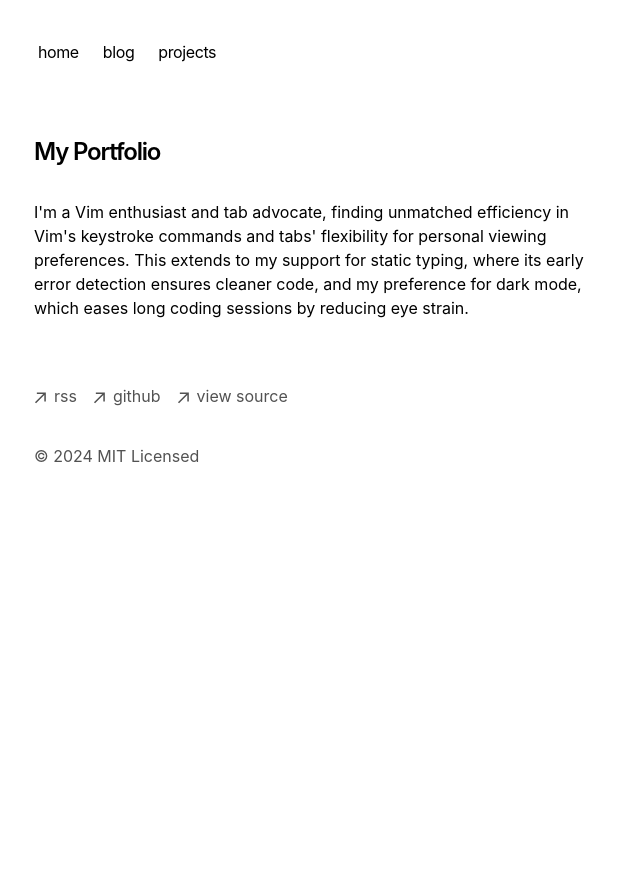
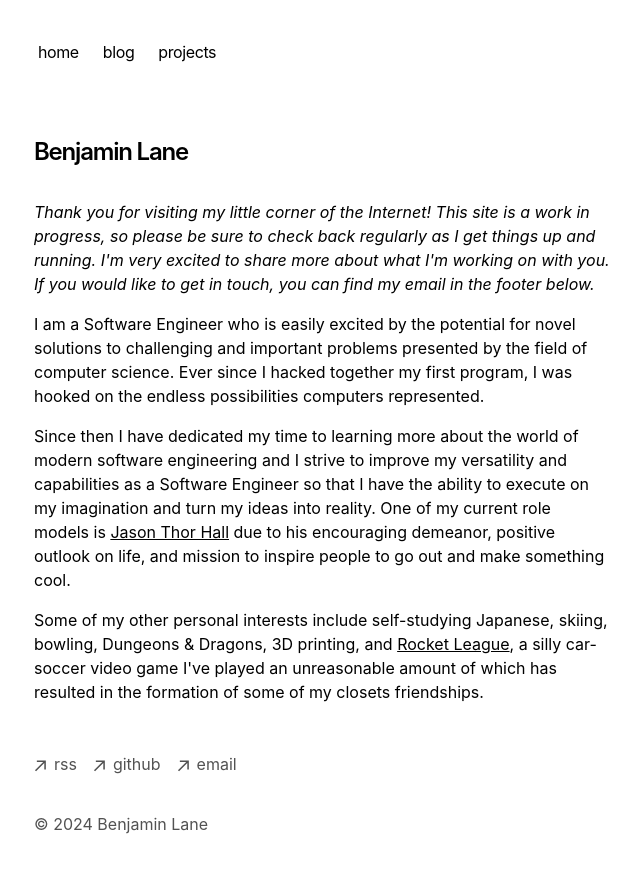
Before and after one commit to smcfizz/benlane.dev, a Next.js app: page / in a window 1280 px wide. Shown: the top 872 px of the page, without its empty margins (318-958 px from the left). Before the commit the page ends 800 px from the top, so only its background shows below. Built offline with nearby package versions, Linux system fonts and the light colour scheme.

Commit message:
Personalize site content

```diff
--- a/app/blog/page.tsx
+++ b/app/blog/page.tsx
@@ -1,4 +1,5 @@
 import { BlogPosts } from 'app/components/posts'
+import {getBlogPosts} from "./utils";
 
 export const metadata = {
   title: 'Blog',
@@ -6,10 +7,11 @@ export const metadata = {
 }
 
 export default function Page() {
+  const blogCount = getBlogPosts().length
   return (
     <section>
       <h1 className="font-semibold text-2xl mb-8 tracking-tighter">My Blog</h1>
-      <BlogPosts />
+      {blogCount > 0 ? <BlogPosts/> : <p className="mb-4">There's nothing here yet.</p>}
     </section>
   )
 }
--- a/app/components/footer.tsx
+++ b/app/components/footer.tsx
@@ -35,7 +35,7 @@ export default function Footer() {
             className="flex items-center transition-all hover:text-neutral-800 dark:hover:text-neutral-100"
             rel="noopener noreferrer"
             target="_blank"
-            href="https://github.com/vercel/next.js"
+            href="https://github.com/smcfizz"
           >
             <ArrowIcon />
             <p className="ml-2 h-7">github</p>
@@ -46,15 +46,15 @@ export default function Footer() {
             className="flex items-center transition-all hover:text-neutral-800 dark:hover:text-neutral-100"
             rel="noopener noreferrer"
             target="_blank"
-            href="https://vercel.com/templates/next.js/portfolio-starter-kit"
+            href="mailto:ben@benlane.dev"
           >
             <ArrowIcon />
-            <p className="ml-2 h-7">view source</p>
+            <p className="ml-2 h-7">email</p>
           </a>
         </li>
       </ul>
       <p className="mt-8 text-neutral-600 dark:text-neutral-300">
-        © {new Date().getFullYear()} MIT Licensed
+        © {new Date().getFullYear()} Benjamin Lane
       </p>
     </footer>
   )
--- a/app/global.css
+++ b/app/global.css
@@ -1,7 +1,7 @@
 @import 'tailwindcss';
 
 ::selection {
-  background-color: #47a3f3;
+  background-color: rgb(108, 71, 243);
   color: #fefefe;
 }
 
--- a/app/layout.tsx
+++ b/app/layout.tsx
@@ -11,15 +11,15 @@ import { baseUrl } from './sitemap'
 export const metadata: Metadata = {
   metadataBase: new URL(baseUrl),
   title: {
-    default: 'Next.js Portfolio Starter',
+    default: 'Benjamin Lane',
     template: '%s | Next.js Portfolio Starter',
   },
   description: 'This is my portfolio.',
   openGraph: {
-    title: 'My Portfolio',
-    description: 'This is my portfolio.',
+    title: 'Benjamin Lane\'s Portfolio',
+    description: 'This is the personal portfolio of Benjamin Lane.',
     url: baseUrl,
-    siteName: 'My Portfolio',
+    siteName: 'Benjamin Lane',
     locale: 'en_US',
     type: 'website',
   },
--- a/app/page.tsx
+++ b/app/page.tsx
@@ -4,18 +4,37 @@ export default function Page() {
   return (
       <section>
         <h1 className="mb-8 text-2xl font-semibold tracking-tighter">
-        My Portfolio
+          Benjamin Lane
         </h1>
+        <p className="mb-4 italic">
+          {`Thank you for visiting my little corner of the Internet! This site is a
+          work in progress, so please be sure to check back regularly as I get things
+          up and running. I'm very excited to share more about what I'm working on
+          with you. If you would like to get in touch, you can find my email in the
+          footer below.`}
+        </p>
         <p className="mb-4">
-        {`I'm a Vim enthusiast and tab advocate, finding unmatched efficiency in
-        Vim's keystroke commands and tabs' flexibility for personal viewing
-        preferences. This extends to my support for static typing, where its
-        early error detection ensures cleaner code, and my preference for dark
-        mode, which eases long coding sessions by reducing eye strain.`}
+          {`I am a Software Engineer who is easily excited by the potential for novel
+           solutions to challenging and important problems presented by the field
+           of computer science. Ever since I hacked together my first program, I was
+           hooked on the endless possibilities computers represented.`}
         </p>
-      <div className="my-8">
-        <BlogPosts />
-      </div>
+        <p className="mb-4">
+          {`Since then I have dedicated my time to learning more about the world of modern
+           software engineering and I strive to improve my versatility and capabilities as
+           a Software Engineer so that I have the ability to execute on my imagination and
+           turn my ideas into reality. One of my current role models is `}
+          <a className="underline" href="https://develop.games/#nav-game">Jason Thor Hall</a>
+          {` due to his encouraging demeanor, positive outlook on life, and mission to
+          inspire people to go out and make something cool.`}
+        </p>
+        <p className="mb-4">
+          {`Some of my other personal interests include self-studying Japanese, skiing,
+          bowling, Dungeons & Dragons, 3D printing, and `}
+          <a className="underline" href="https://rocketleague.com">Rocket League</a>
+          {`, a silly car-soccer video game I've played an unreasonable amount of which
+          has resulted in the formation of some of my closets friendships.`}
+        </p>
       </section>
   )
 }
--- a/app/sitemap.ts
+++ b/app/sitemap.ts
@@ -1,6 +1,6 @@
 import { getBlogPosts } from 'app/blog/utils'
 
-export const baseUrl = 'https://portfolio-blog-starter.vercel.app'
+export const baseUrl = 'https://benlane.dev'
 
 export default async function sitemap() {
   let blogs = getBlogPosts().map((post) => ({
```
Lines whose indentation alone changed are shown as unchanged.
